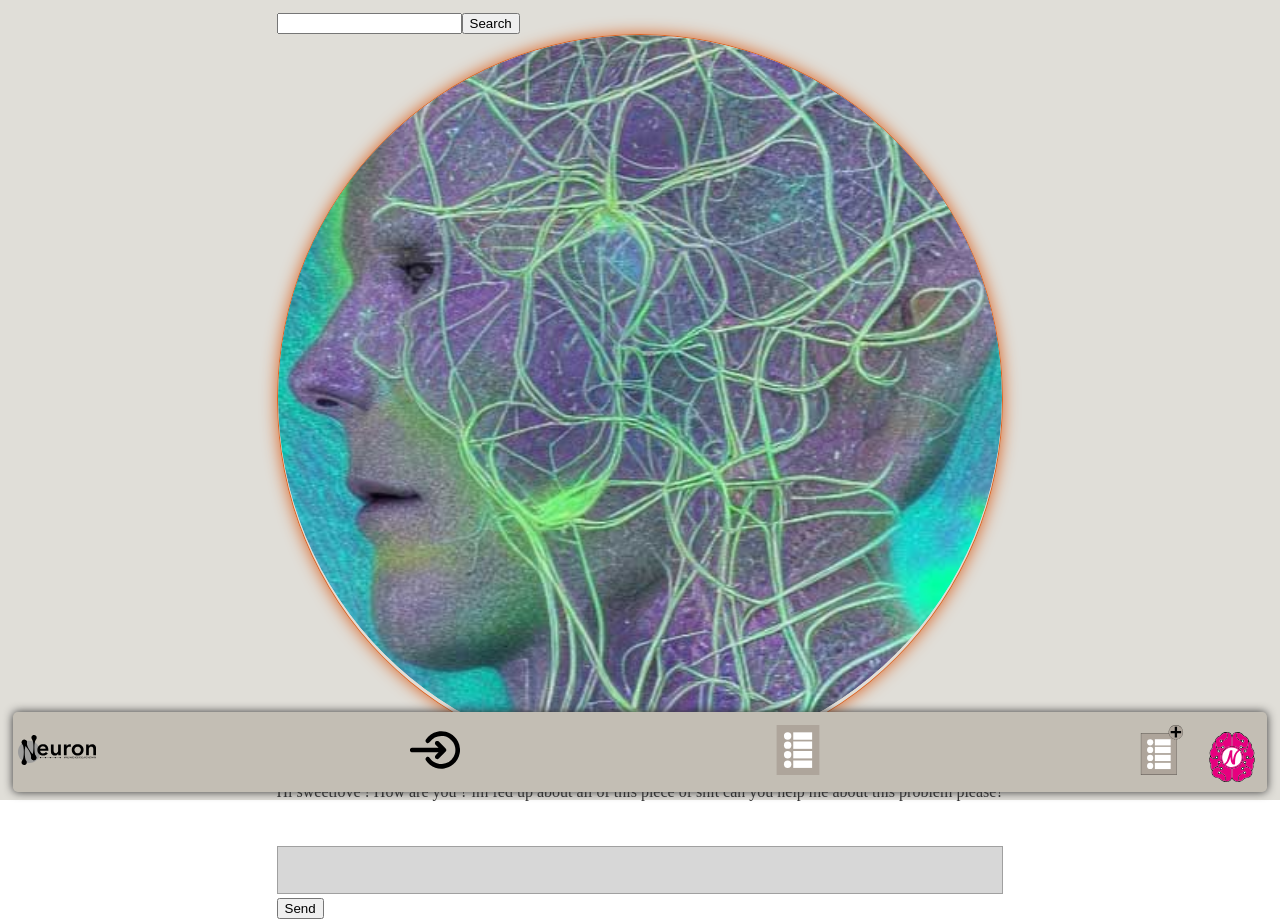
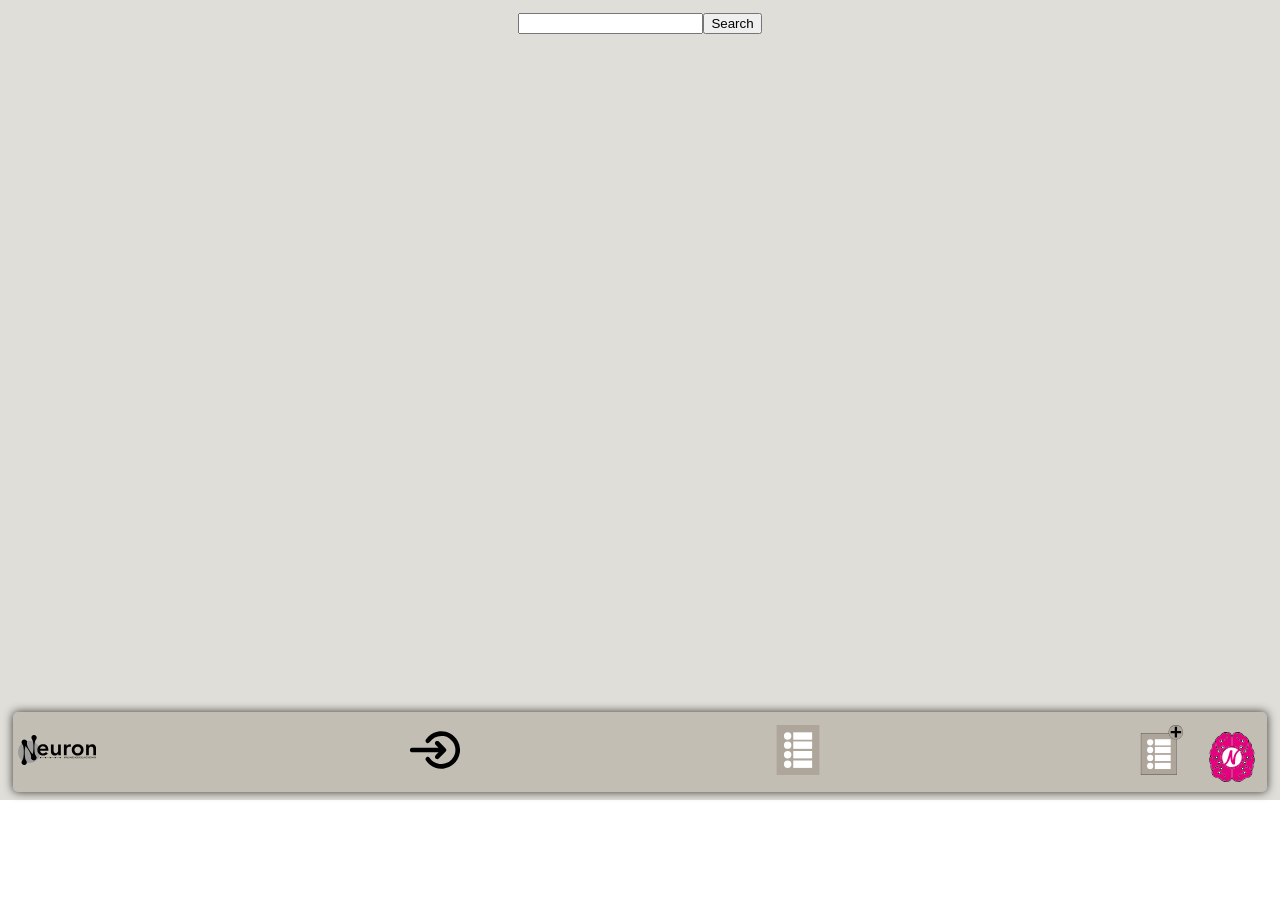
Before and after one commit to WildCodeSchool/2022-09-JS-PARIS-NEURON, a React (Vite) app in the folder frontend/: page /userprofile in a window 1280 px wide. After the commit the page ends 800 px from the top, so only its background shows below. Built offline with nearby package versions, Linux system fonts and the light colour scheme; what react-fusioncharts would draw is missing.

Commit message:
destructuration of PrivateMessage.jsx and fix syntaxe in DisplayPrivateMessage.jsx

```diff
--- a/frontend/src/components/DisplayPrivateMessage/DisplayPrivateMessage.jsx
+++ b/frontend/src/components/DisplayPrivateMessage/DisplayPrivateMessage.jsx
@@ -1,5 +1,5 @@
 import React from "react";
-import { PrivateMessage } from "@components";
+// import { PrivateMessage } from "@components";
 
 export const DisplayPrivateMessage = () => {
   return (
@@ -7,7 +7,10 @@ export const DisplayPrivateMessage = () => {
       <input type="search" id="searchbar_emails" />
       <button type="submit">Search</button>
       <div className="emails_container">
-        <PrivateMessage />
+        {/* <PrivateMessage
+          username={username.PrivateMessage}
+          object={subject.PrivateMessage}
+        /> */}
       </div>
     </div>
   );
--- a/frontend/src/components/PrivateMessage/PrivateMessage.jsx
+++ b/frontend/src/components/PrivateMessage/PrivateMessage.jsx
@@ -1,37 +1,31 @@
 import React from "react";
-import { Avatar, Markdown } from "@components";
+import { Avatar } from "@components";
+import ReactMarkdown from "react-markdown";
+import rehypeHighlight from "rehype-highlight";
 
-export const PrivateMessage = () => {
-  const Emails = [
-    {
-      id: 1,
-      username: "Fufu",
-      subject: "Test1",
-      content:
-        "Hi sweetlove ! How are you ? im fed up about all of this piece of shit can you help me about this problem please?",
-    },
-  ];
+export const PrivateMessage = ({ username, subject, content }) => {
   return (
     <div className="privatemessage">
-      {Emails.map((Email) => (
-        <div key={Email}>
+      <div>
         <div className="privatemessage_header">
           <div className="privatemessage_avatarsender">
             {" "}
             <Avatar />
           </div>
 
-            <span className="privatemessage_pseudosender">
-              {Email.username}
-            </span>
-            <span className="privatemessage_subject">{Email.subject}</span>
+          <span className="privatemessage_pseudosender">{username}</span>
+          <span className="privatemessage_subject">{subject}</span>
         </div>
         <div className="privatemessage_content">
-            <p className="content">{Email.content}</p>
+          <p className="content">{content}</p>
         </div>
       </div>
-      ))}
-      <Markdown />
+      <ReactMarkdown
+        className="markdown"
+        rehypePlugins={[[rehypeHighlight, { ignoreMissing: true }]]}
+      >
+        {/* {input} */}
+      </ReactMarkdown>
       <button type="submit" className="privatemessage_buttonsend">
         Send
       </button>
--- a/frontend/src/pages/UserProfile/UserProfile.jsx
+++ b/frontend/src/pages/UserProfile/UserProfile.jsx
@@ -7,7 +7,6 @@ export const UserProfile = () => {
   return (
     <div className="userprofile">
       <DisplayPrivateMessage />
-      {/* <TagsFavorites /> */}
       <Navbar />
     </div>
   );
```
Lines whose indentation alone changed are shown as unchanged.
